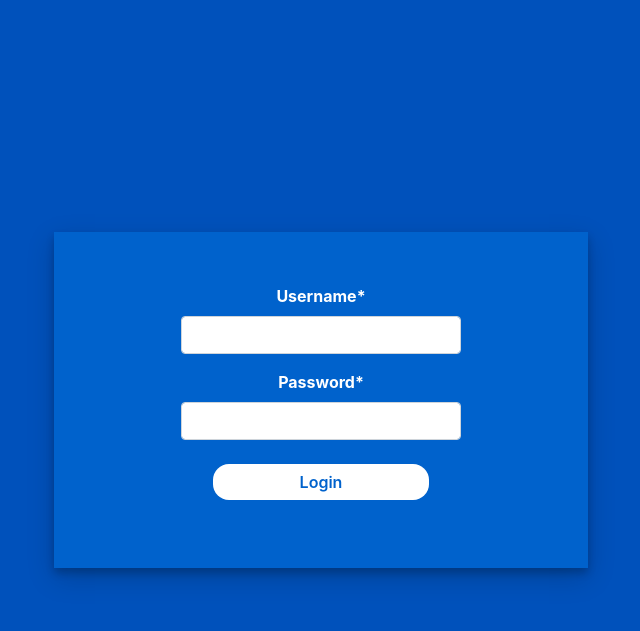
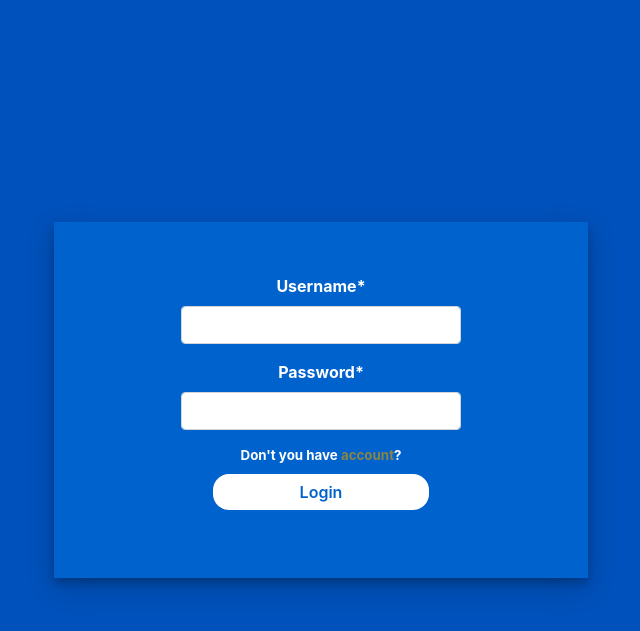
Before and after one commit to kpakula/django-pepper, a Django app: page /app/login/ in a window 1280 px wide. Shown: the top 631 px of the page, without its empty margins (319-959 px from the left). Run offline with Django 3.2, Linux system fonts and the light colour scheme; parts of the project's set-up code (start-up, migrations or seed data) failed here and were passed over; some libraries are stand-ins or nearby versions.

```diff
--- a/templates/login.html
+++ b/templates/login.html
@@ -22,6 +22,10 @@
                     {{ form.password.errors }}
                     {{ form.password|as_crispy_field }}
                 </div>
+            </div>
+
+            <div class="description">
+                <p>Don't you have <a href="/app/register">account</a>?</p>
             </div>
 
             <div class="form-group pt-2">
```
